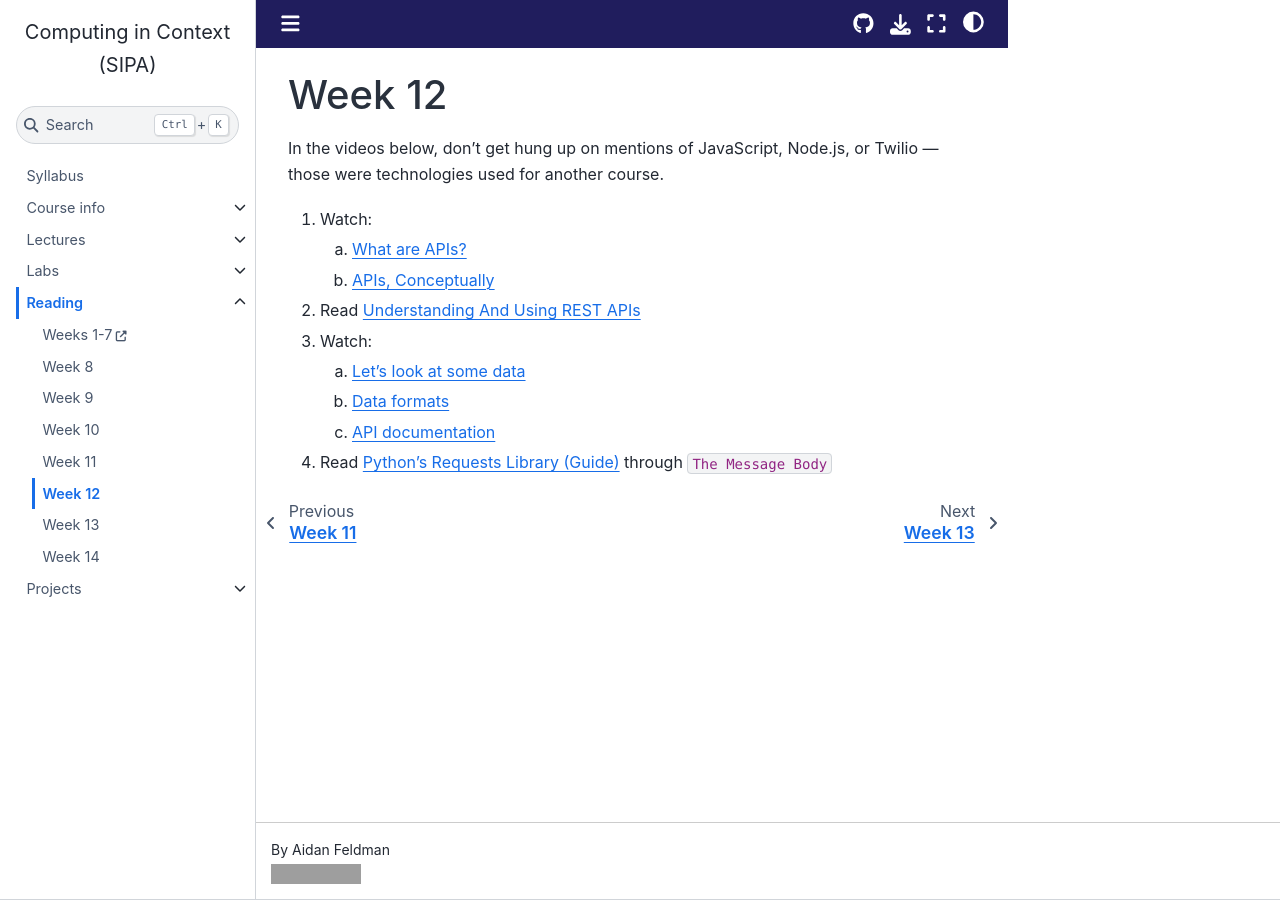
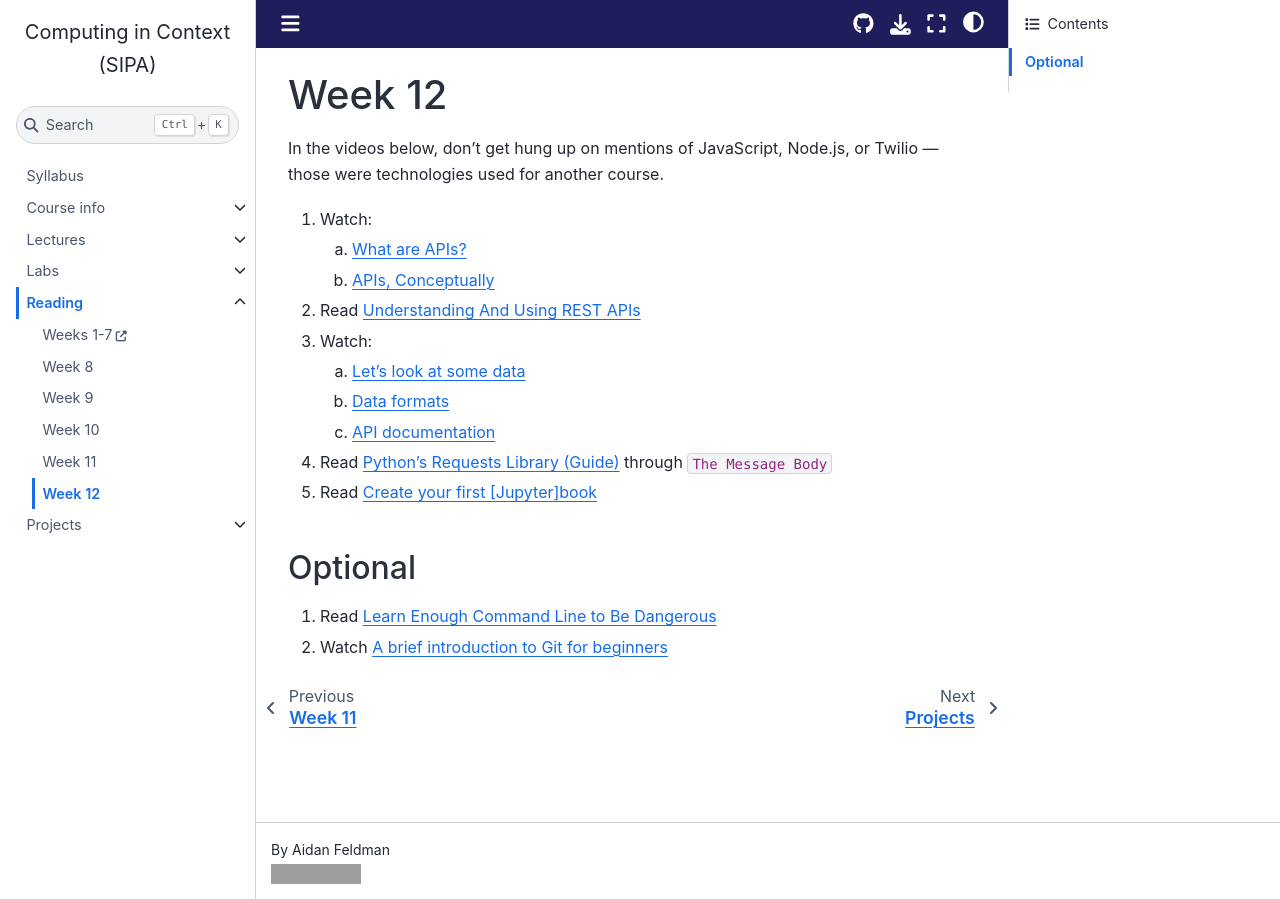
Before and after one commit to afeld/computing-in-context, a Jupyter Book: the page built from week_12.md, in a window 1280 px wide. Built offline with Jupyter Book 1.0.4 settings and Sphinx 7.4.7 and the Sphinx Book theme 1.1.4, drawn with Linux system fonts in a browser that asks for light colours; pages that are not in the unit, such as notebooks, are missing from menus; comment, search, counter and statistics services are not loaded; grey boxes are pictures that could not be loaded.

Commit message:
eliminate the readings for weeks 13 and 14

```diff
--- a/_toc.yml
+++ b/_toc.yml
@@ -74,8 +74,6 @@ chapters:
       - file: week_10
       - file: week_11
       - file: week_12
-      - file: week_13
-      - file: week_14
   - file: projects
     sections:
       - url: https://courseworks2.columbia.edu/courses/226977/assignments
--- a/week_12.md
+++ b/week_12.md
@@ -11,3 +11,9 @@ In the videos below, don't get hung up on mentions of JavaScript, Node.js, or Tw
    1. [Data formats](https://drive.google.com/file/d/10dR1oMt7V-Hk75mkIpnguq70mukSz6OA/view?usp=sharing)
    1. [API documentation](https://drive.google.com/file/d/10fOxW42-ODIgHlLgLCP_wklrxB8G4K3A/view?usp=sharing)
 1. Read [Python's Requests Library (Guide)](https://realpython.com/python-requests/) through `The Message Body`
+1. Read [Create your first \[Jupyter\]book](https://jupyterbook.org/en/stable/start/your-first-book.html)
+
+## Optional
+
+1. Read [Learn Enough Command Line to Be Dangerous](https://www.learnenough.com/command-line-tutorial/basics)
+1. Watch [A brief introduction to Git for beginners](https://www.youtube.com/watch?v=r8jQ9hVA2qs)
```
Also changed, not shown: index.md (+2 -2 lines), week_13.md (deleted, +0 -8 lines), week_14.md (deleted, +0 -4 lines), lab_12.ipynb.
